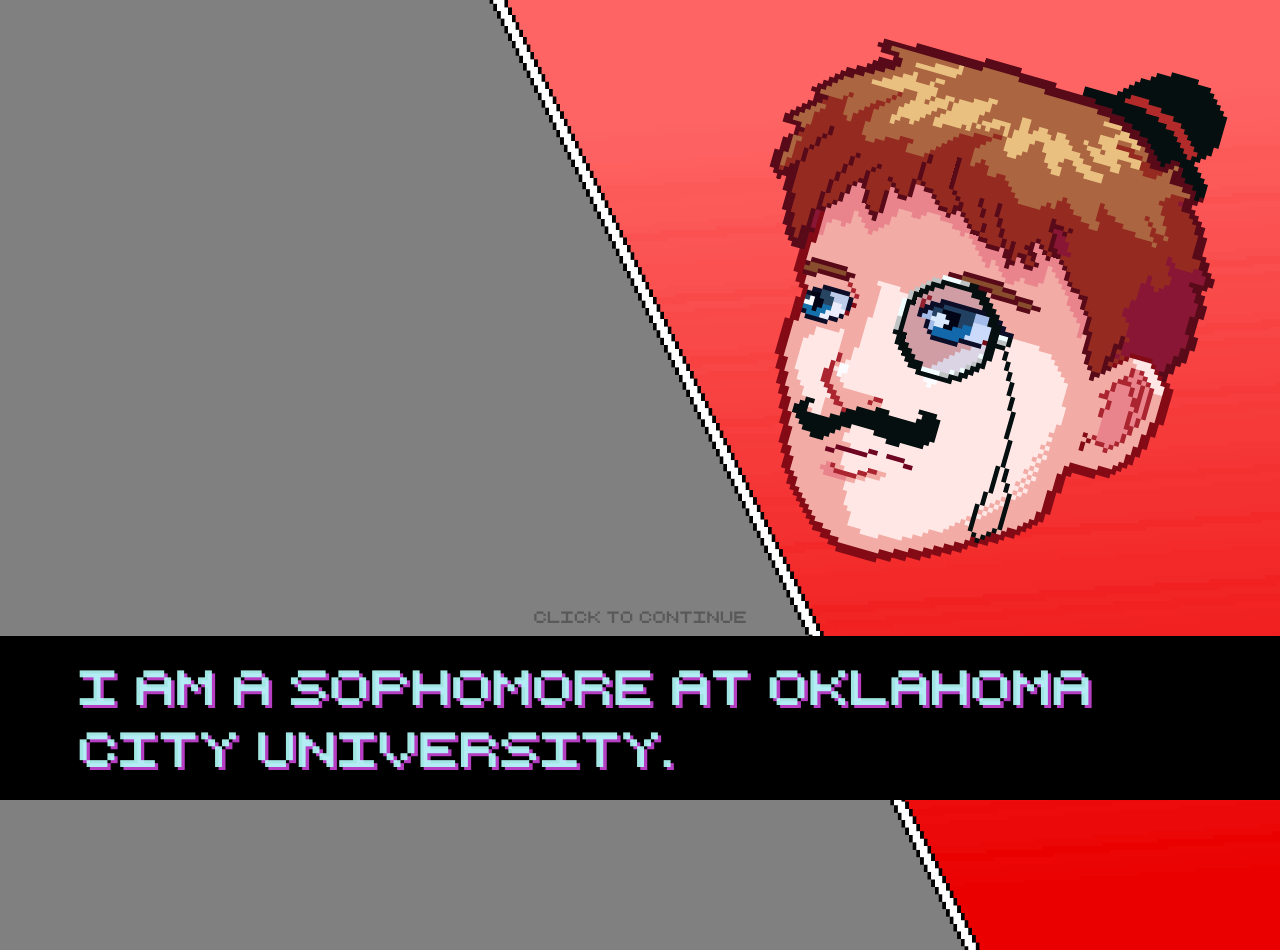
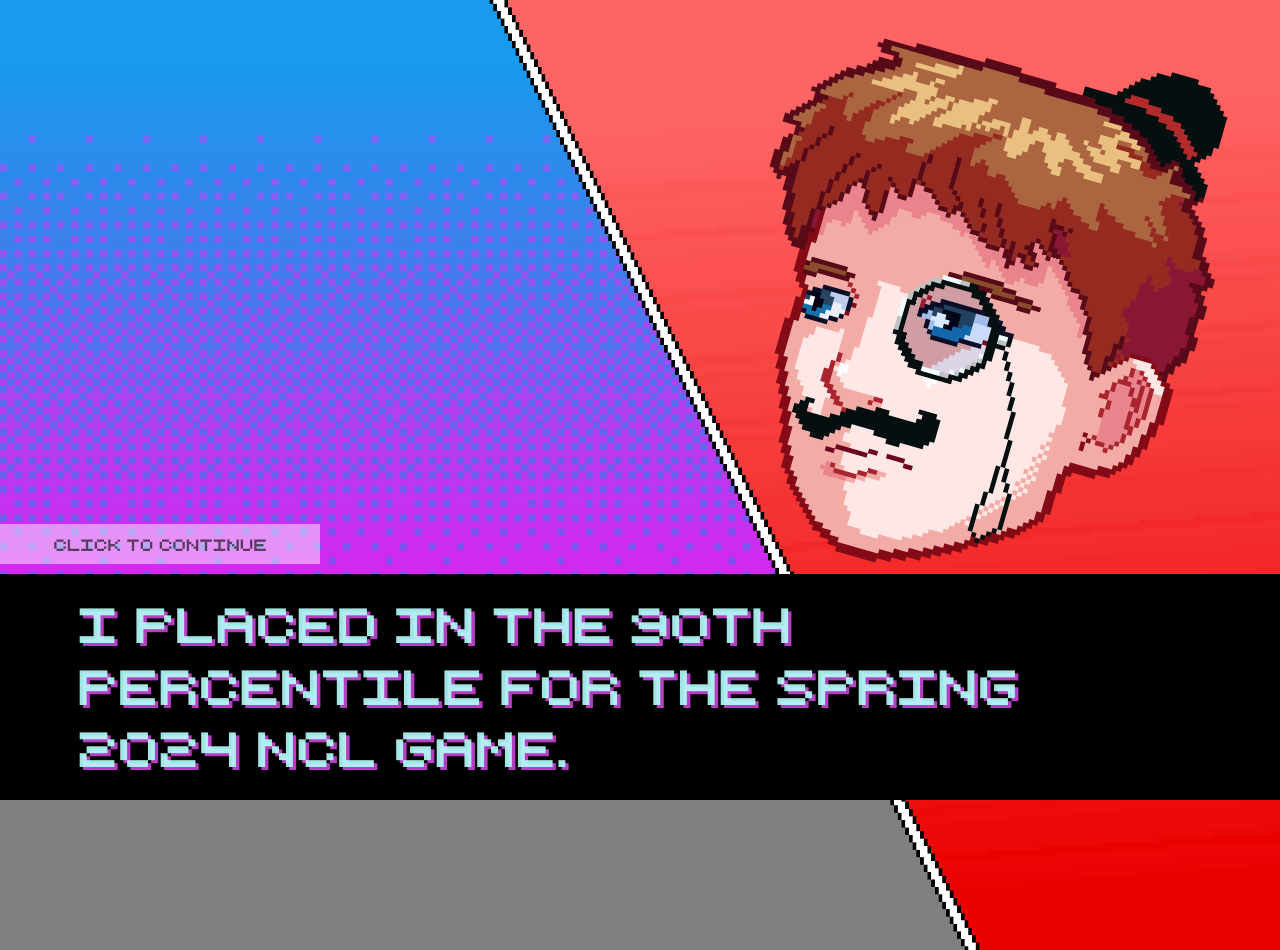
Before and after one commit to snub-yeah/Resume-Website, a React (Create React App) app: page /experience in a window 1280 px wide. Shown: the top 950 px of the page. Built offline with nearby package versions, Linux system fonts and the light colour scheme.

Commit message:
Added gradient bg pattern

```diff
--- a/src/assets/texts/AboutMeText.js
+++ b/src/assets/texts/AboutMeText.js
@@ -80,6 +80,7 @@
         height: 'auto'
     };
 
+
     const gradientStyle = {
         position: 'absolute',
         right: '0',
--- a/src/assets/texts/ExperienceText.js
+++ b/src/assets/texts/ExperienceText.js
@@ -9,9 +9,14 @@
     const [currentSentenceIndex, setCurrentSentenceIndex] = useState(0);
     const [showButtons, setShowButtons] = useState(false);
     const sentences = [
-        "I am a sophomore at Oklahoma City University.",
-        "My major is Computer Science with a minor in Cybersecurity.",
-        "I am a computer science student at Oklahoma City University.",
+        "I placed in the 90th percentile for the Spring 2024 NCL game.",
+        "Some of my projects include this website and a drawing application.",
+        "This website was created with React. The art was created using Aseprite.",
+        "The drawing application was created using Java and JavaFX.",
+        "It features variable brush sizes, an eraser... ",
+        "...a fill tool, and an undo button.",
+        "More information about my projects can be found on the contact page.",
+        "Information is available on either my github or resume."
     ];
 
 
--- a/src/assets/texts/HomeText.js
+++ b/src/assets/texts/HomeText.js
@@ -75,6 +75,7 @@
         height: 'auto'
     };
 
+
     const gradientStyle = {
         position: 'absolute',
         right: '0',
@@ -101,7 +102,7 @@
                     <p>{sentences[currentSentenceIndex]}</p>
                 )}
             </div>
-            <img src="/images/glasses.gif" alt="Animated GIF" style={imageStyle} className="rotating-image" />
+            <img src="/images/glasses.gif" alt="Animated Portrait GIF" style={imageStyle} className="rotating-image" />
         </div>
     );
 };
--- a/src/assets/texts/TextBox.css
+++ b/src/assets/texts/TextBox.css
@@ -6,7 +6,10 @@
   }
 
   body {
+    background-image: url('/public/images/bgGradient.webp');
     background-color: #ffffff;
+    background-size: cover;
+    background-repeat: no-repeat;
   }
 
 
@@ -24,9 +27,12 @@
   font-family: 'RetroComputer';
   font-size: 1.0em;
   color: #888888;
-  color: rgba(0, 0, 0, 0.3);
+  color: rgba(0, 0, 0, 0.6);
   text-align: center;
   margin-bottom: 10px;
+  background-color: rgba(255, 255, 255, 0.477);
+  padding: 10px;
+  max-width: 300px;
 }
 
   p {
```
Also changed, not shown: public/images/bgGradient.webp (added), public/images/school.webp (added).
